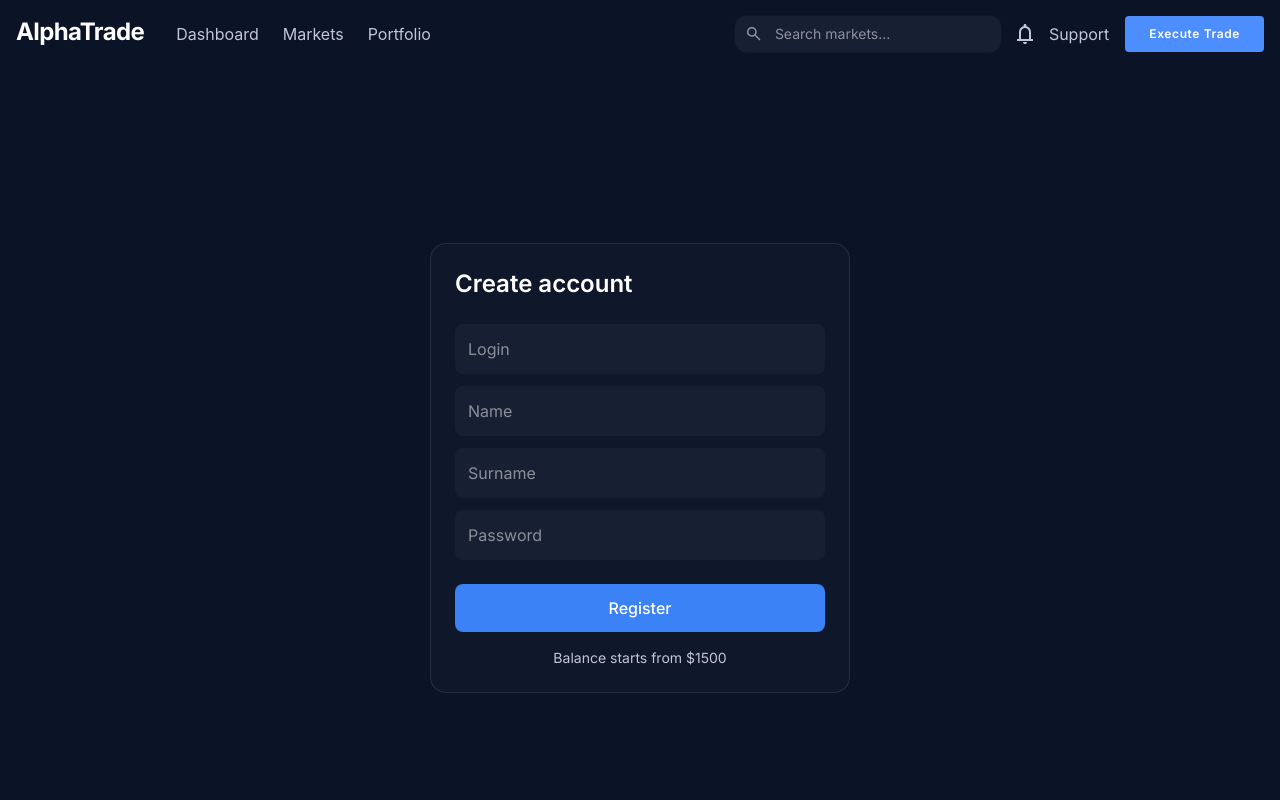
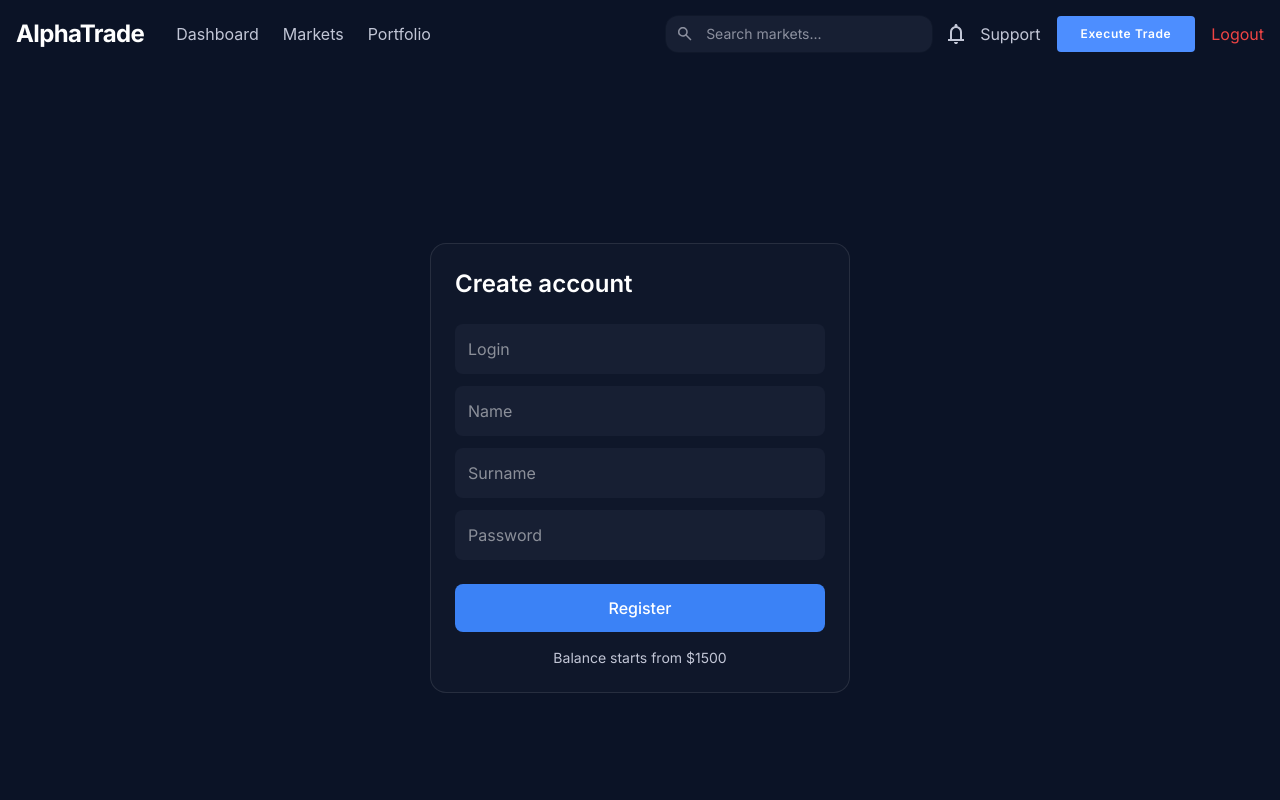
Before and after one commit to alizewulf/alphatrade-pro, a React (Vite) app: page /signup in a window 1280 px wide. Shown: the top 800 px of the page. Built offline with nearby package versions, Linux system fonts and the light colour scheme; sample sign-in values are in the browser's storage.

Commit message:
feat: Header h3 second variant, add isVip variable

```diff
--- a/src/app/AppLayout.tsx
+++ b/src/app/AppLayout.tsx
@@ -6,13 +6,14 @@ import Sidebar from "@/widgets/sidebar/ui/Sidebar";
 type RouteHandle = Partial<{
   showSocials: boolean;
   showSidebar: boolean;
+  isVip: boolean;
 }>;
 
 function AppLayout() {
   const matches = useMatches() as Array<{
     handle?: RouteHandle;
   }>;
-  const lastMatch = matches.at(-1);
+const lastMatch = matches.at(-1);
 
   const showSidebar = lastMatch?.handle?.showSidebar ?? true;
   const showSocials = lastMatch?.handle?.showSocials ?? true;
--- a/src/app/AppRoutes.tsx
+++ b/src/app/AppRoutes.tsx
@@ -40,6 +40,7 @@ export const router = createBrowserRouter([
         element: <PortfolioPage />,
         handle: {
           showSidebar: true,
+          isVip: true,
         },
       },
     ],
--- /dev/null
+++ b/src/app/providers/AuthContext.tsx
@@ -0,0 +1,59 @@
+import { createContext, useContext, useState, useCallback, type ReactNode } from "react";
+import type { User } from "@/entities/user";
+
+interface AuthContextValue {
+  isAuth: boolean;
+  isVip: boolean;
+  user: User | null;
+  login: (user: User) => void;
+  logout: () => void;
+}
+
+const AuthContext = createContext<AuthContextValue | null>(null);
+
+function loadFromStorage(): User | null {
+  try {
+    const raw = localStorage.getItem("auth_user");
+    return raw ? (JSON.parse(raw) as User) : null;
+  } catch {
+    return null;
+  }
+}
+
+function saveToStorage(user: User) {
+  localStorage.setItem("auth_user", JSON.stringify(user));
+}
+
+function clearStorage() {
+  localStorage.removeItem("auth_user");
+}
+
+export function AuthProvider({ children }: { children: ReactNode }) {
+  const [user, setUser] = useState<User | null>(loadFromStorage);
+
+  const loginFn = useCallback((u: User) => {
+    setUser(u);
+    saveToStorage(u);
+  }, []);
+
+  const logout = useCallback(() => {
+    setUser(null);
+    clearStorage();
+  }, []);
+
+  const value: AuthContextValue = {
+    isAuth: user !== null,
+    isVip: user?.isVip ?? false,
+    user,
+    login: loginFn,
+    logout,
+  };
+
+  return <AuthContext.Provider value={value}>{children}</AuthContext.Provider>;
+}
+
+export function useAuth(): AuthContextValue {
+  const ctx = useContext(AuthContext);
+  if (!ctx) throw new Error("useAuth must be used within AuthProvider");
+  return ctx;
+}
--- a/src/entities/user/model/types.ts
+++ b/src/entities/user/model/types.ts
@@ -7,6 +7,7 @@ export interface User {
   onBalance: number;
   cardData: string | null;
   img: string;
+  isVip: boolean
 }
 
 export type UserDTO = User;
--- a/src/features/auth/login/api/login.ts
+++ b/src/features/auth/login/api/login.ts
@@ -5,20 +5,28 @@ type LoginResult =
   | { success: true; user: User }
   | { success: false; error: string };
 
+function normalizeUser(raw: User): User {
+  return {
+    ...raw,
+    isVip: raw.isVip ?? (raw as unknown as Record<string, unknown>)["IsVip"] === true,
+  };
+}
+
 export async function loginUser(
   login: string,
-  password: string
+  password: string,
 ): Promise<LoginResult> {
   try {
     const users = await getUsers();
-    const user = users.find(
-      (u) => u.login === login && u.password === password
+    const raw = users.find(
+      (u) => u.login === login && u.password === password,
     );
 
-    if (!user) {
+    if (!raw) {
       return { success: false, error: "Invalid login or password" };
     }
 
+    const user = normalizeUser(raw);
     return { success: true, user };
   } catch {
     return { success: false, error: "Network error. Please try again." };
--- a/src/features/auth/login/ui/LoginForm.tsx
+++ b/src/features/auth/login/ui/LoginForm.tsx
@@ -2,9 +2,11 @@ import { useState } from "react";
 import { useNavigate } from "react-router";
 import { loginUser } from "../api/login";
 import { Button } from "@/shared/ui/Button";
+import { useAuth } from "@/app/providers/AuthContext";
 
 function LoginForm() {
   const navigate = useNavigate();
+  const { login } = useAuth();
   const [form, setForm] = useState({ login: "", password: "" });
   const [error, setError] = useState("");
 
@@ -19,6 +21,7 @@ function LoginForm() {
       return;
     }
 
+    login(result.user);
     navigate("/home");
   };
 
--- a/src/features/auth/register/ui/RegisterForm.tsx
+++ b/src/features/auth/register/ui/RegisterForm.tsx
@@ -22,6 +22,7 @@ export const RegisterForm = () => {
       ...form,
       onBalance: Number(form.onBalance),
       cardData: null,
+      isVip: false
     });
   };
 
--- a/src/pages/LoginPage/LoginPage.tsx
+++ b/src/pages/LoginPage/LoginPage.tsx
@@ -1,7 +1,15 @@
-import LoginForm from "@/features/auth/login/ui/LoginForm"
+import { Navigate } from "react-router";
+import { useAuth } from "@/app/providers/AuthContext";
+import LoginForm from "@/features/auth/login/ui/LoginForm";
 
 function LoginPage() {
-  return <LoginForm/>
+  const { isAuth } = useAuth();
+
+  if (isAuth) {
+    return <Navigate to="/home" replace />;
+  }
+
+  return <LoginForm />;
 }
 
 export default LoginPage
--- a/src/widgets/header/ui/HeaderContent.tsx
+++ b/src/widgets/header/ui/HeaderContent.tsx
@@ -2,22 +2,45 @@ import { Button } from "@/shared/ui/Button";
 import { SearchInput } from "@/shared/ui/Input";
 import { Bell } from "@/shared/ui/icons";
 import { NavLink, useNavigate } from "react-router";
+import { useAuth } from "@/app/providers/AuthContext";
 
 function HeaderContent() {
   const navigate = useNavigate();
+  const { isAuth, isVip, logout } = useAuth();
   const navStyle = ({ isActive }: { isActive: boolean }) =>
     isActive
       ? "text-[#ADC6FF] underline cursor-pointer"
       : "text-paragraph cursor-pointer";
+
+  const handleLogout = () => {
+    logout();
+    navigate("/home");
+  };
+
   return (
     <header className="bg-bgcolor p-4 flex justify-between">
-      <div className="flex gap-8">
+      <div className="flex gap-8 items-center">
+        {!isAuth ? (
+          <h3 className="font-inter text-white font-bold tracking-[-0.6px] leading-[31.2px] text-2xl select-none">
+            AlphaTrade
+          </h3>
+        ) : isVip ? (
+          <div className="flex font-inter flex-col gap-1 pt-4 px-6">
+            <h3 className="font-bold text-xl leading-7 text-[#ADC6FF]">
+              AlphaTrade
+            </h3>
+            <span className="uppercase font-semibold text-xs leading-3 tracking-[1.2px] text-[#C2C6D6]">
+              Premium Tier
+            </span>
+          </div>
+        ) : (
           <h3
             className="font-inter text-white font-bold tracking-[-0.6px] leading-[31.2px] text-2xl select-none cursor-pointer"
             onClick={() => navigate("/home")}
           >
             AlphaTrade
           </h3>
+        )}
         <nav className="flex gap-6 items-center">
           <NavLink to={"/home"} className={navStyle}>
             Dashboard
@@ -45,6 +68,14 @@ function HeaderContent() {
           Support
         </button>
         <Button variant="nav">Execute Trade</Button>
+        {isAuth && (
+          <button
+            onClick={handleLogout}
+            className="font-inter text-base leading-6 text-tertiary hover:text-red-400 cursor-pointer transition"
+          >
+            Logout
+          </button>
+        )}
       </div>
     </header>
   );
```
Also changed, not shown: src/app/App.tsx (+8 -7 lines). Lines whose indentation alone changed are shown as unchanged.
